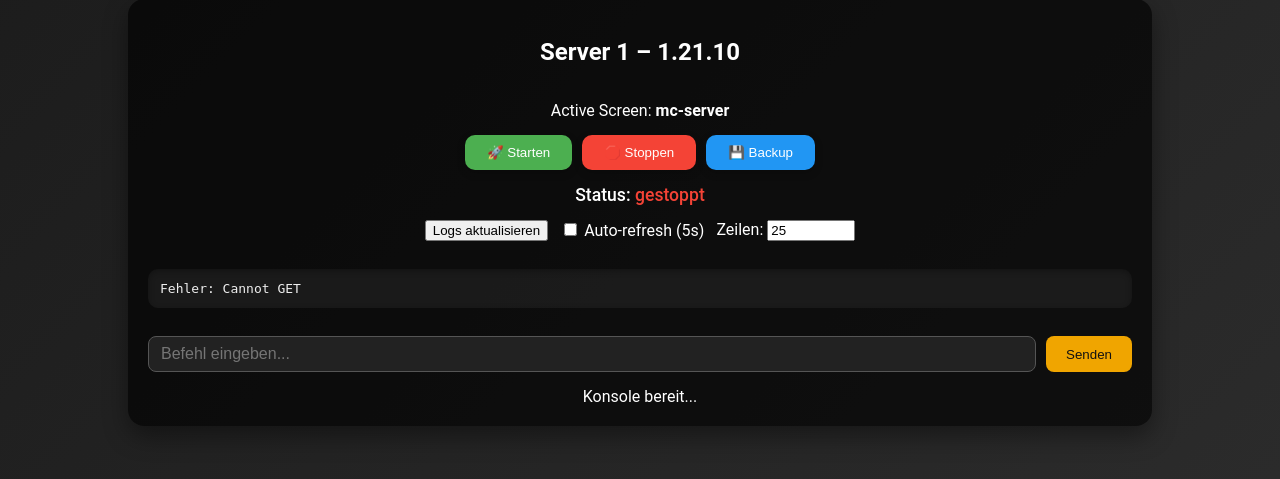
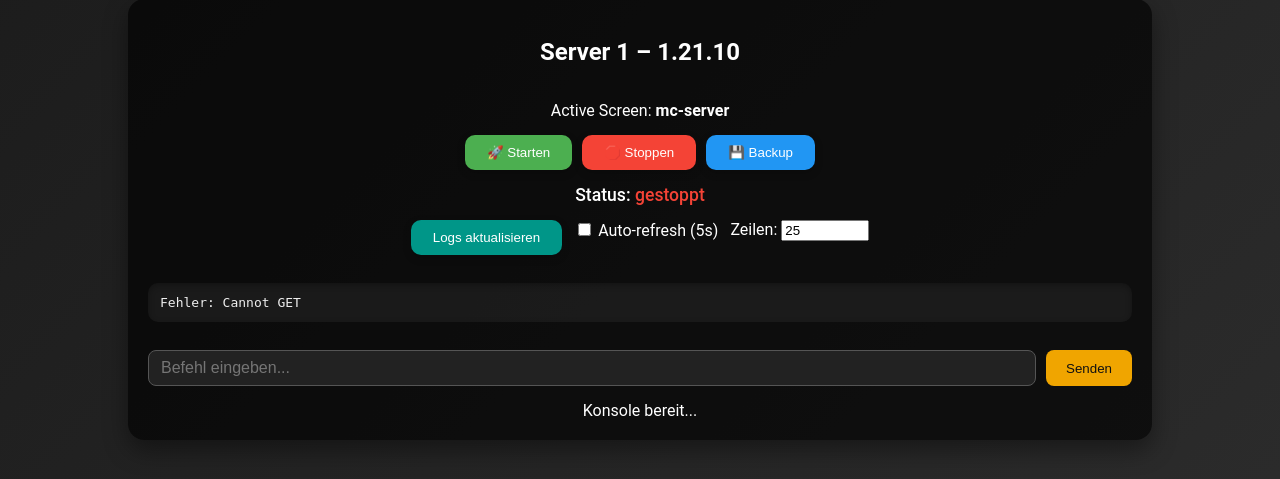
Before and after one commit to AUTLeon/Webpanel, a Flask app: page / in a window 1280 px wide. Shown: the part 202-681 px from the top of the page. Run offline with Flask 3, Linux system fonts and the light colour scheme.

Commit message:
Auto sync Sun Dec  7 17:48:01 UTC 2025

```diff
--- a/static/style.css
+++ b/static/style.css
@@ -156,19 +156,22 @@
     transform: translateY(-1px);
 }
 .loadlogs {
-    padding: 8px 16px;
-    border-radius: 8px;
+    padding: 10px 22px;
+    border-radius: 10px;
     border: none;
     background: #009688;
     color: #fff;
     font-weight: 500;
     cursor: pointer;
     transition: all 0.25s ease;
+    box-shadow: 0 3px 8px rgba(0,0,0,0.2);
 }
 .loadlogs:hover {
     background: #26a69a;
-    transform: translateY(-1px);
+    transform: translateY(-2px);
+    box-shadow: 0 6px 15px rgba(0,0,0,0.3);
 }
+
 /* Responsive Design */
 @media only screen and (max-width: 900px){
     .wrapper { width: 95%; }
--- a/templates/index.html
+++ b/templates/index.html
@@ -30,7 +30,7 @@
                 Status: <span id="status-text-1">lade...</span>
             </div>
             <div class="logs-controls">
-                <button onclick="loadLogs('server1')">Logs aktualisieren</button>
+                <button class="loadlogs" onclick="loadLogs('server1')">Logs aktualisieren</button>
                 <label><input type="checkbox" id="auto-refresh-logs-1"> Auto-refresh (5s)</label>
                 <label>Zeilen: <input id="log-lines-1" type="number" value="25" min="10" max="5000" style="width:80px"></label>
             </div>
```
